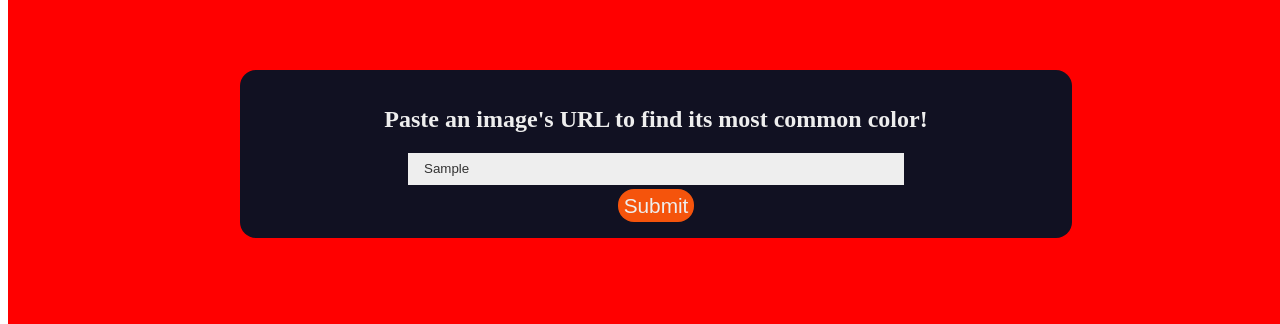
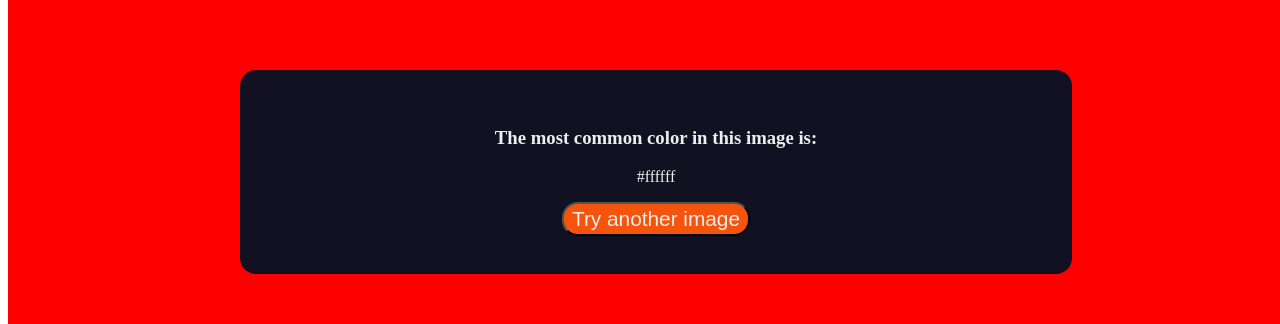
Before and after one commit to jankmg/frequent_color_react, a React (Create React App) app: page / in a window 1280 px wide. Both pictures are taken after typing "Sample" into the empty fields and a click on the input 655 px from the left and 668 px from the top of the page. Shown: the part 463-787 px from the top of the page. Built offline with nearby package versions, Linux system fonts and the light colour scheme; the HTML template or start-up script is replaced by a standard one.

Commit message:
Add: Color display

```diff
--- a/src/App.tsx
+++ b/src/App.tsx
@@ -1,27 +1,30 @@
 import React, { useRef, useState } from 'react';
 import './styles/App.scss';
 import ImageContainer from './components/image';
+import ImageInputForm from './components/image_input_form';
 
 function App() {
   const [image, setImage] = useState<string>()
-  const inputImage = useRef<HTMLInputElement>(null)
+  const [isShowingColor, setIsShowingColor] = useState<boolean>(false)
 
-  const handleSubmit = (e: React.FormEvent<HTMLFormElement>)=>{
+  const handleSubmit = (e: React.FormEvent<HTMLFormElement>, imageURL: string): void =>{
     e.preventDefault()
-    setImage(inputImage.current?.value)
+    if(!imageURL) return
+    console.log(imageURL)
+    setImage(imageURL)
+    setIsShowingColor(true)
   }
 
   return (
     <div className='App'>
     {image && <ImageContainer image={image} />}
     <section className="inputContainer">
-      <form onSubmit={(e)=> handleSubmit(e)}>
-        <h1>Paste an image's URL to find its most common color!</h1>
-        <div>
-          <input className='form-url-input' ref={inputImage} placeholder='https://example.com/image.jpg' type='text'/>
-          <input className='form-button' type="submit" />
-        </div>
-      </form>
+      {!isShowingColor ? <ImageInputForm handleSubmit={handleSubmit}/> : <section className='colorResponseContainer'>
+        <h1>The most common color in this image is:</h1>
+        <span>#ffffff</span>
+        <button onClick={()=> setIsShowingColor(false)}>Try another image</button>
+      </section>
+      }
     </section>
     </div>
   );
--- a/src/components/image.tsx
+++ b/src/components/image.tsx
@@ -1,8 +1,7 @@
 import React from "react"
 
 const ImageContainer = ({image}: {image: string})=>{
-
-    return <section className="imageContainer"><img className="image" src={image} alt="image submited by user"/></section>
+    return <section className="imageContainer"><img className="image" src={image} alt="submited by user"/></section>
 }
 
 export default ImageContainer
--- /dev/null
+++ b/src/components/image_input_form.tsx
@@ -0,0 +1,18 @@
+import React, { useEffect, useRef, useState } from "react"
+
+type HandleSubmitFunction = (e: React.FormEvent<HTMLFormElement>, imageURL: string) => void;
+
+
+const ImageInputForm = ({handleSubmit} : {handleSubmit: HandleSubmitFunction})=>{
+    const inputImage = useRef<HTMLInputElement>(null)
+
+    return <form onSubmit={(e)=> handleSubmit(e, inputImage.current?.value as string)}>
+    <h1>Paste an image's URL to find its most common color!</h1>
+    <div>
+      <input className='form-url-input' ref={inputImage} placeholder='https://example.com/image.jpg' type='text'/>
+      <input className='form-button' type="submit" />
+    </div>
+  </form>
+}
+
+export default ImageInputForm
--- a/src/styles/App.scss
+++ b/src/styles/App.scss
@@ -3,6 +3,10 @@
   justify-content: center;
   align-items: center;
   height: 66vh;
+
+  .image {
+    max-height: 100%;
+  }
 }
 
 .App {
@@ -12,6 +16,7 @@
 }
 
 .inputContainer {
+  height: 10.75rem;
   position: absolute;
   top: 66.666%;
   left: calc(50% - 25rem);
@@ -63,3 +68,18 @@
     }
 
 }
+
+.colorResponseContainer {
+  display: flex;
+  flex-direction: column;
+  align-items: center;
+
+  button {
+    font-size: 1.3rem;
+    background-color: #F5540C;
+    color: #eeeeee;
+    padding: .2rem .5rem .2rem .5rem;
+    border-radius: 1rem;
+    margin-top: 1rem;
+  }
+}
```
